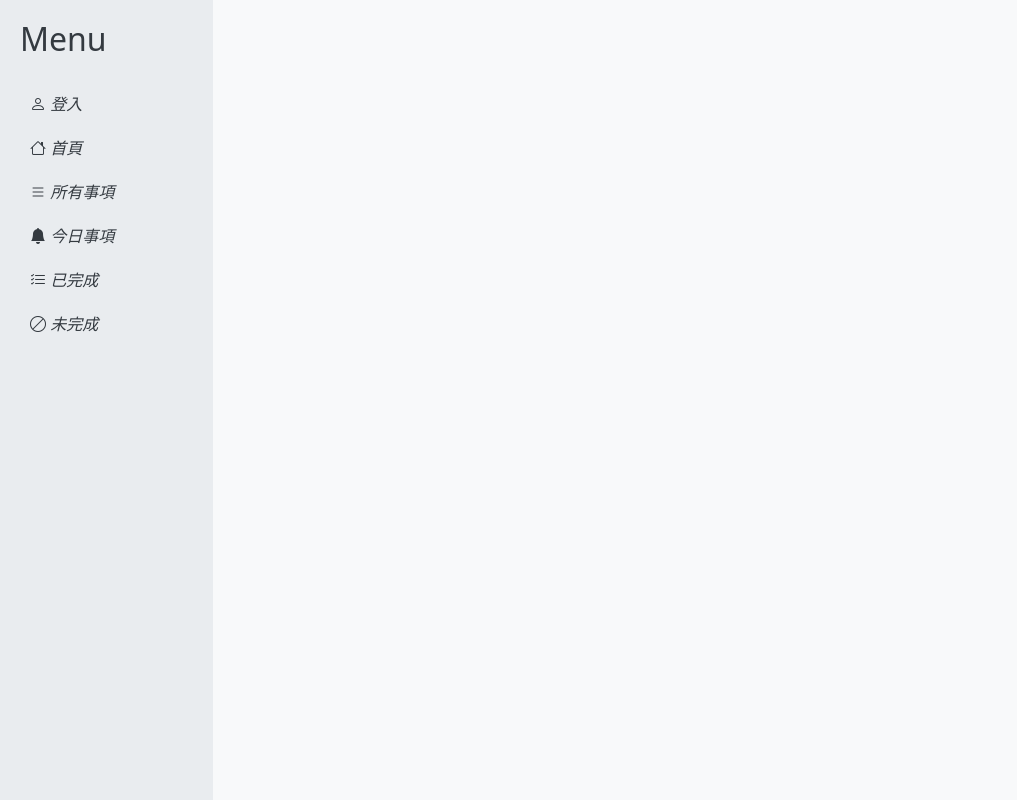
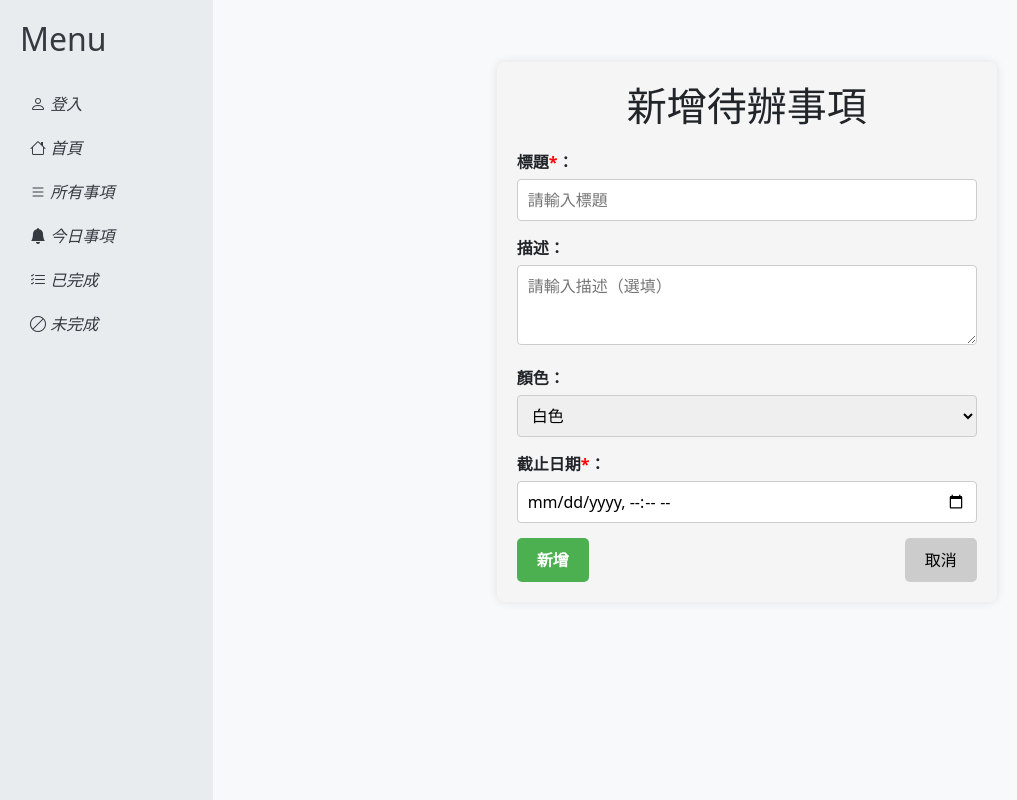
Before and after one commit to kai30502/TodoList, a React (Vite) app in the folder frontend/: page /addTask in a window 1280 px wide. Shown: the whole page, without its empty margins (0-1017 px from the left). Built offline with nearby package versions, Linux system fonts and the light colour scheme; no server answers.

Commit message:
新增AddTask頁面

```diff
--- a/frontend/src/MainContent.tsx
+++ b/frontend/src/MainContent.tsx
@@ -9,6 +9,7 @@ import TodayTasks from "./pages/TodayTasks";
 import Register from "./pages/Register";
 import Member from "./pages/Member";
 import TaskDetail from "./pages/TaskDetail";
+import AddTask from "./pages/AddTask";
 
 function MainContent() {
   return (
@@ -23,6 +24,7 @@ function MainContent() {
         <Route path="/Register" element={<Register />} />
         <Route path="/Member" element={<Member />} />
         <Route path="/tasks/:id" element={<TaskDetail />} />
+        <Route path="/addTask" element={<AddTask />} />
       </Routes>
     </main>
   );
--- /dev/null
+++ b/frontend/src/pages/AddTask.module.css
@@ -0,0 +1,77 @@
+.container {
+    max-width: 500px;
+    margin: 30px auto;
+    padding: 20px;
+    background: #f5f5f5;
+    border-radius: 8px;
+    box-shadow: 0 0 10px rgba(0,0,0,0.1);
+}
+
+h1 {
+    text-align: center;
+    margin-bottom: 20px;
+}
+
+.form label {
+    display: block;
+    margin-bottom: 15px;
+    font-weight: bold;
+}
+
+.form input[type="text"],
+.form textarea,
+.form input[type="datetime-local"] {
+    width: 100%;
+    padding: 8px 10px;
+    margin-top: 5px;
+    border-radius: 4px;
+    border: 1px solid #ccc;
+    font-size: 1rem;
+    box-sizing: border-box;
+    resize: vertical;
+}
+
+.form textarea {
+    height: 80px;
+}
+
+.button_group {
+    display: flex;
+    justify-content: space-between;
+}
+
+.submit_btn {
+    background-color: #4CAF50;
+    border: none;
+    padding: 10px 20px;
+    color: white;
+    font-weight: bold;
+    cursor: pointer;
+    border-radius: 5px;
+}
+
+.submit_btn:hover {
+    background-color: #45a049;
+}
+
+.cancel_btn {
+    background-color: #ccc;
+    border: none;
+    padding: 10px 20px;
+    cursor: pointer;
+    border-radius: 5px;
+}
+
+.cancel_btn:hover {
+    background-color: #999;
+}
+
+.form select {
+    width: 100%;
+    padding: 8px 10px;
+    margin-top: 5px;
+    border-radius: 4px;
+    border: 1px solid #ccc;
+    font-size: 1rem;
+    box-sizing: border-box;
+}
--- /dev/null
+++ b/frontend/src/pages/AddTask.tsx
@@ -0,0 +1,119 @@
+import { useState, useContext } from 'react';
+import { useNavigate } from 'react-router-dom';
+import AuthContext from '../context/AuthContext';
+import styles from './AddTask.module.css';
+
+function AddTask() {
+    const navigate = useNavigate();
+    const auth = useContext(AuthContext);
+
+    const [title, setTitle] = useState('');
+    const [description, setDescription] = useState('');
+    const [color, setColor] = useState('white');
+    const [dueDate, setDueDate] = useState('');
+
+    async function handleSubmit(e: React.FormEvent) {
+        e.preventDefault();
+
+        if (!auth?.isAuthenticated) {
+            alert('請先登入');
+            navigate('/login');
+            return;
+        }
+
+        if (!title || !dueDate) {
+            alert('請填寫標題與截止日期');
+            return;
+        }
+
+        const newTask = {
+            title,
+            description,
+            color,
+            due_date: dueDate,
+        };
+
+        try {
+            const response = await fetch('http://localhost:3000/api/todos', {
+                method: 'POST',
+                headers: {
+                    'Content-Type': 'application/json',
+                },
+                credentials: 'include',
+                body: JSON.stringify(newTask),
+            });
+
+            if (response.ok) {
+                alert('新增成功');
+                navigate('/AllTasks');
+            } else {
+                alert('新增失敗');
+            }
+        } catch (error) {
+            alert('伺服器錯誤，請稍後再試');
+            console.error(error);
+        }
+    }
+
+    return (
+        <div className={styles.container}>
+            <h1>新增待辦事項</h1>
+            <form className={styles.form} onSubmit={handleSubmit}>
+                <label>
+                    標題<span style={{color:'red'}}>*</span>：
+                    <input
+                        type="text"
+                        value={title}
+                        onChange={(e) => setTitle(e.target.value)}
+                        required
+                        placeholder="請輸入標題"
+                    />
+                </label>
+
+                <label>
+                    描述：
+                    <textarea
+                        value={description}
+                        onChange={(e) => setDescription(e.target.value)}
+                        placeholder="請輸入描述（選填）"
+                    />
+                </label>
+
+                <label>
+                    顏色：
+                    <select value={color} onChange={(e) => setColor(e.target.value)}>
+                        <option value="white">白色</option>
+                        <option value="orange">橘色</option>
+                        <option value="pink">粉紅色</option>
+                        <option value="green">綠色</option>
+                        <option value="blue">藍色</option>
+                        <option value="yellow">黃色</option>
+                    </select>
+                </label>
+
+                <label>
+                    截止日期<span style={{color:'red'}}>*</span>：
+                    <input
+                        type="datetime-local"
+                        value={dueDate}
+                        onChange={(e) => setDueDate(e.target.value)}
+                        required
+                    />
+                </label>
+
+                <div className={styles.button_group}>
+                    <button type="submit" className={styles.submit_btn}>新增</button>
+                    <button
+                        type="button"
+                        className={styles.cancel_btn}
+                        onClick={() => navigate('/AllTasks')}
+                    >
+                        取消
+                    </button>
+                </div>
+            </form>
+        </div>
+    );
+}
+
+export default AddTask;
--- a/frontend/src/pages/AllTasks.tsx
+++ b/frontend/src/pages/AllTasks.tsx
@@ -42,7 +42,7 @@ function AllTasks() {
                 <div className='col-lg-3 col-md-6 col-sm-12'>
                     <div
                         className={`${styles.single_stick} ${styles.add_card}`}
-                        onClick={() => navigate('/add-task')}
+                        onClick={() => navigate('/addTask')}
                         style={{ cursor: 'pointer' }}
                     >
                         <div className={styles.add_icon}>＋</div>
```
